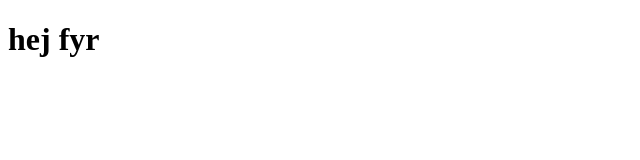
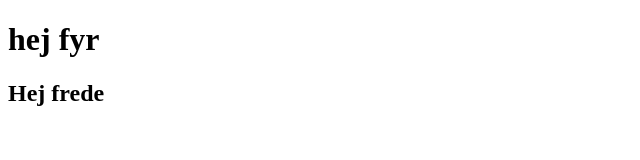
Before and after one commit to FrederikDreyer/test1234, a plain HTML site: page index.html in a window 1280 px wide. Shown: the whole page, without its empty margins (0-640 px from the left). Drawn offline with Linux system fonts and the light colour scheme.

Commit message:
h2
asian

```diff
--- a/index.html
+++ b/index.html
@@ -10,9 +10,9 @@
 
 <body>
 
-  <h1>hej fyr</h1>
+    <h1>hej fyr</h1>
 
-
+    <h2>Hej frede</h2>
 </body>
 
 </html>
```
